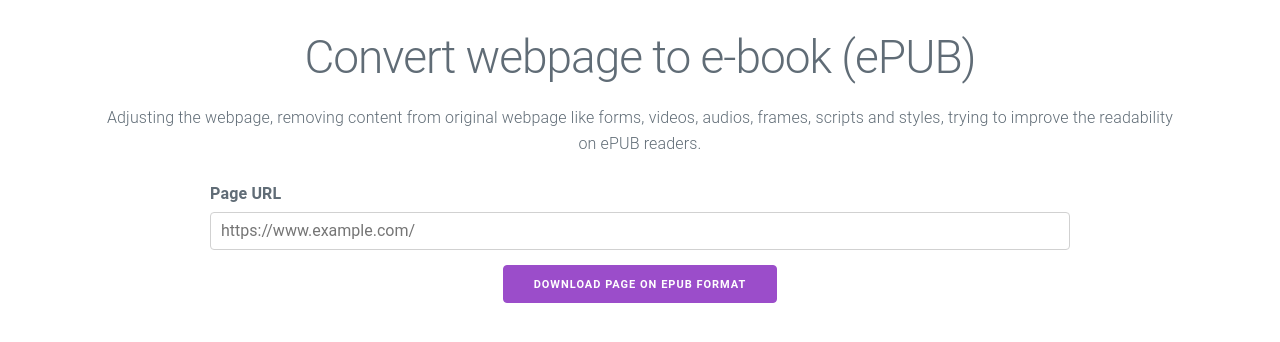
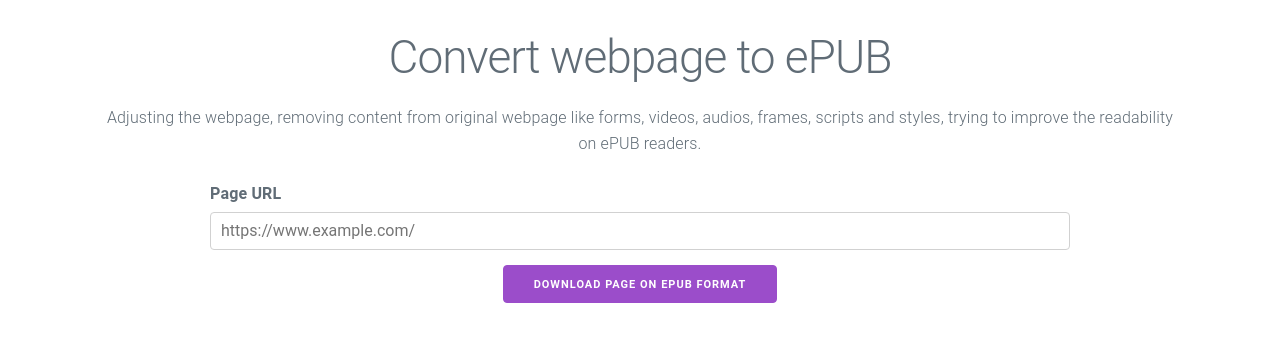
Before and after one commit to webpagetoepub/webpagetoepub.github.io, a plain HTML site: page index.html in a window 1280 px wide. Drawn offline with Linux system fonts and the light colour scheme.

Commit message:
Change site title

```diff
--- a/index.html
+++ b/index.html
@@ -4,7 +4,7 @@
     <meta charset="utf-8" />
     <meta name="viewport" content="width=device-width, initial-scale=1" />
     <meta http-equiv="X-UA-Compatible" content="ie=edge" />
-    <title>Convert webpage to e-book (ePUB)</title>
+    <title>Convert webpage to ePUB</title>
     <meta
       name="description"
       content="Adjust and convert a public webpage to ePUB format." />
@@ -25,7 +25,7 @@
   <body>
     <div class="container">
       <div>
-        <h1>Convert webpage to e-book (ePUB)</h1>
+        <h1>Convert webpage to ePUB</h1>
         <p class="center">
           Adjusting the webpage, removing content from original webpage like
           forms, videos, audios, frames, scripts and styles, trying to improve
```
Also changed, not shown: site.webmanifest.
